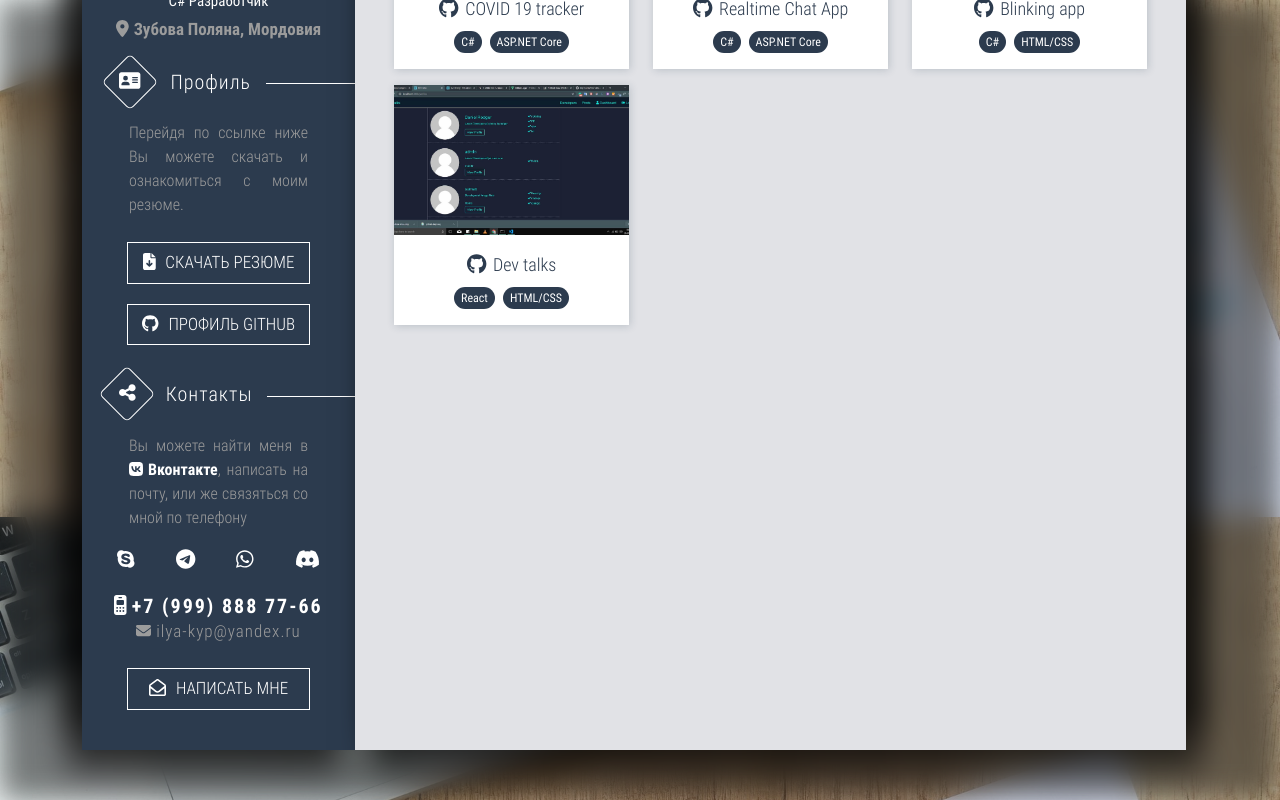
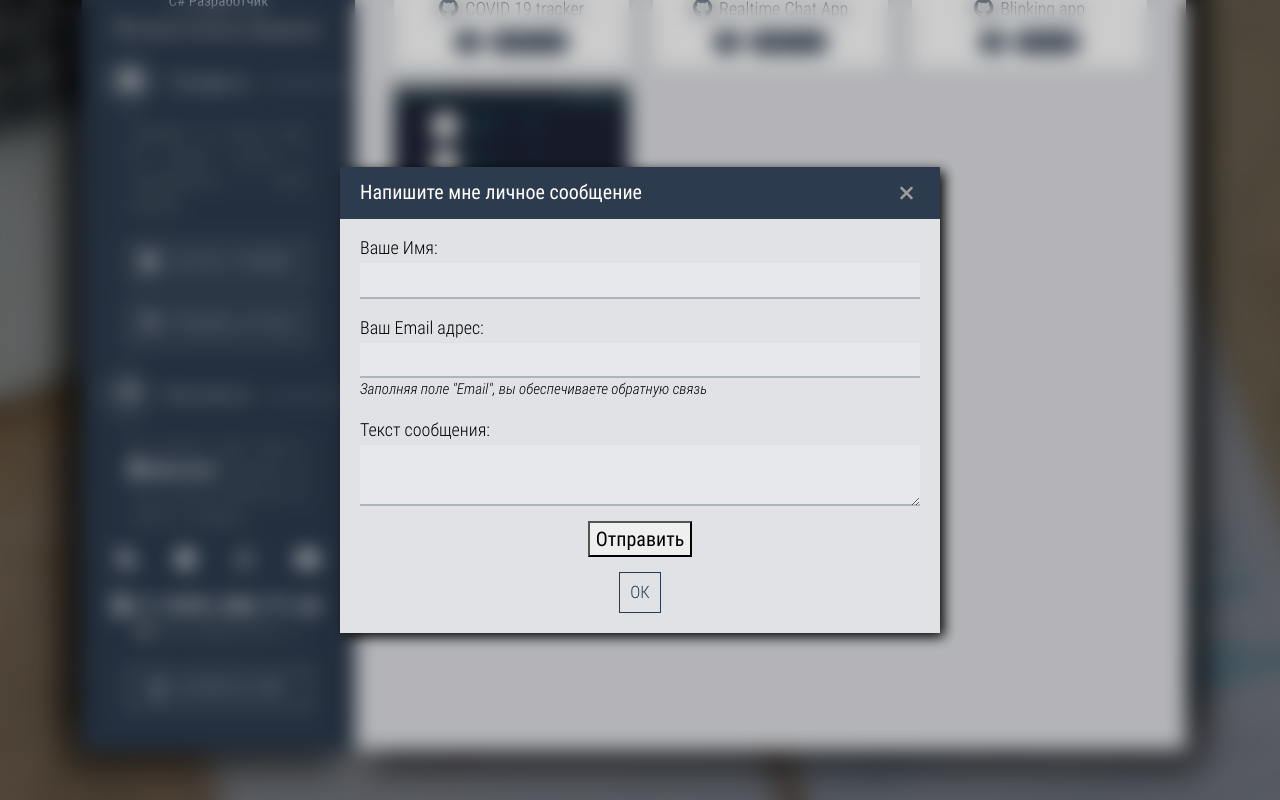
Before and after one commit to Kuprich/Kupri4.Portfolio, a React (Create React App) app: page /projects in a window 1280 px wide. Both pictures are taken after a click on the link "НАПИСАТЬ МНЕ". Shown: the part 331-1131 px from the top of the page. Built offline with nearby package versions, Linux system fonts and the light colour scheme.

Commit message:
Разработка модального окна для формы обратной связи и для подробных сведений о проекте

```diff
--- a/package.json
+++ b/package.json
@@ -3,6 +3,7 @@
   "version": "0.1.0",
   "private": true,
   "dependencies": {
+    "@emailjs/browser": "^3.6.2",
     "@fortawesome/fontawesome-svg-core": "^6.1.1",
     "@fortawesome/free-brands-svg-icons": "^6.1.1",
     "@fortawesome/free-regular-svg-icons": "^6.1.1",
--- a/public/index.html
+++ b/public/index.html
@@ -3,7 +3,10 @@
   <head>
     <meta charset="utf-8" />
     <link rel="icon" href="%PUBLIC_URL%/favicon.ico" />
-    <meta name="viewport" content="width=device-width, initial-scale=1" />
+    <meta
+      name="viewport"
+      content="width=device-width, initial-scale=1, user-scalable=no"
+    />
     <meta name="theme-color" content="#000000" />
     <meta
       name="description"
--- a/src/App.js
+++ b/src/App.js
@@ -1,10 +1,9 @@
-import React from "react"
+import React, { useState } from "react"
 import { motion } from "framer-motion"
 import Sidebar from "./components/Sidebar"
 import Navbar from "./components/Navbar"
 import About from "./pages/About"
 import Projects from "./pages/Projects"
-
 import {
   BrowserRouter as Router,
   Route,
@@ -25,6 +24,10 @@ const app_content_variant = {
       delay: 0.2,
       duration: 0.7,
       type: "spring",
+    },
+    transitionEnd: {
+      x: 0,
+      transform: "none",
     },
   },
 }
--- /dev/null
+++ b/src/components/EmailForm.js
@@ -0,0 +1,68 @@
+import emailjs from "@emailjs/browser"
+import React from "react"
+import { useRef } from "react"
+
+const EmailForm = ({ formData, setformData }) => {
+  const emailForm = useRef()
+
+  const sendEmail = (e) => {
+    e.preventDefault()
+
+    setformData({ name: "", email: "", message: "" })
+
+    emailjs
+      .sendForm(
+        "service_ki1***",
+        "template_be92***",
+        emailForm.current,
+        "ZL8PuVUrXBeOsN***"
+      )
+      .then(
+        (result) => {
+          console.log(result.text)
+        },
+        (error) => {
+          console.log(error.text)
+        }
+      )
+  }
+  return (
+    <form className="email-form" onSubmit={sendEmail} ref={emailForm}>
+      <div className="email-form__name email-form__control">
+        <label htmlFor="from_name">Ваше Имя:</label>
+        <input
+          type="text"
+          name="from_name"
+          value={formData.name}
+          onChange={(e) => setformData({ ...formData, name: e.target.value })}
+        />
+      </div>
+      <div className="email-form__email email-form__control">
+        <label htmlFor="reply_to">Ваш Email адрес:</label>
+        <input
+          type="email"
+          name="reply_to"
+          value={formData.email}
+          onChange={(e) => setformData({ ...formData, email: e.target.value })}
+        />
+        <span className="input_descr">
+          Заполняя поле "Email", вы обеспечиваете обратную связь
+        </span>
+      </div>
+      <div className="email-form__message email-form__control">
+        <label htmlFor="message">Текст сообщения:</label>
+        <textarea
+          type="text"
+          name="message"
+          value={formData.message}
+          onChange={(e) =>
+            setformData({ ...formData, message: e.target.value })
+          }
+        ></textarea>
+      </div>
+      <button type="submit">Отправить</button>
+    </form>
+  )
+}
+
+export default EmailForm
--- /dev/null
+++ b/src/components/Modal.js
@@ -0,0 +1,82 @@
+import { faXmark } from "@fortawesome/free-solid-svg-icons"
+import { FontAwesomeIcon } from "@fortawesome/react-fontawesome"
+import { AnimatePresence } from "framer-motion"
+import { motion } from "framer-motion"
+import React from "react"
+
+const myModalMotion = {
+  hidden: {
+    opacity: 0,
+  },
+
+  visible: {
+    x: 0,
+    opacity: 1,
+    transition: {
+      duration: "0.5",
+    },
+    transitionEnd: {
+      x: 0,
+      transform: "none",
+    },
+  },
+}
+
+const myModalContainerMotion = {
+  hidden: {
+    opacity: 0,
+    y: "-100px",
+  },
+  visible: {
+    y: 0,
+    opacity: 1,
+    transition: {
+      type: "tween",
+      duration: "1",
+      delay: "0.5",
+    },
+  },
+}
+
+const Modal = ({ showModal, setShowModal, modalTitle, children }) => {
+  return (
+    <AnimatePresence exitBeforeEnter>
+      {showModal && (
+        <motion.div
+          className="my-modal"
+          variants={myModalMotion}
+          initial="hidden"
+          animate="visible"
+          exit="hidden"
+        >
+          <motion.div
+            className="my-modal__container"
+            variants={myModalContainerMotion}
+            initial="hidden"
+            animate="visible"
+            exit="hidden"
+          >
+            <div className="my-modal__heading">
+              <span>{modalTitle}</span>
+              <button
+                className="close__button"
+                onClick={() => setShowModal(false)}
+              >
+                <FontAwesomeIcon icon={faXmark} />
+              </button>
+            </div>
+            <div className="my-modal__content">{children}</div>
+            <button
+              className="button button_lightBkg"
+              onClick={() => setShowModal(false)}
+            >
+              Ок
+            </button>
+          </motion.div>
+        </motion.div>
+      )}
+    </AnimatePresence>
+  )
+}
+
+export default Modal
--- a/src/components/Navbar.js
+++ b/src/components/Navbar.js
@@ -27,6 +27,10 @@ const Navbar = () => {
     visible: {
       y: 0,
       opacity: 1,
+      transitionEnd: {
+        x: 0,
+        y: 0,
+      },
     },
   }
 
--- a/src/components/ProjectCard.js
+++ b/src/components/ProjectCard.js
@@ -3,38 +3,44 @@ import { FontAwesomeIcon } from "@fortawesome/react-fontawesome"
 import React from "react"
 import "../scss/pages/projects.scss"
 
-const ProjectCard = ({ project: { name, image, descr, github_url, tags } }) => {
+const ProjectCard = ({ setShowModal, setSelectedProject, project }) => {
   return (
     <div className="col-4">
       <div className="project-card">
         <figure className="project-card__wrapper">
           <div
             className="project-card__img"
-            style={{ backgroundImage: `url(${image})` }}
+            style={{ backgroundImage: `url(${project.image})` }}
           >
             <div className="project-card__img__hover-content">
               <div className="hover-content__descr">
-                <span>{descr}</span>
+                <span>{project.descr}</span>
               </div>
               <div className="hover-content__btn_wrapper">
-                <a href="" className="hover-content__btn button button-light">
+                <button
+                  className="hover-content__btn button button-light"
+                  onClick={() => {
+                    setShowModal(true)
+                    setSelectedProject(project)
+                  }}
+                >
                   Подробнее
-                </a>
+                </button>
               </div>
             </div>
           </div>
           <a
-            href={github_url}
+            href={project.github_url}
             target="_blank"
             className="project-card__gihhub-link"
           >
             <span className="gihhub-link__icon">
               <FontAwesomeIcon icon={faGithub} />
             </span>
-            <p className="gihhub-link__name">{name}</p>
+            <p className="gihhub-link__name">{project.name}</p>
           </a>
           <div className="tags">
-            {tags.map((tag) => (
+            {project.tags.map((tag) => (
               <span className="tag">{tag}</span>
             ))}
           </div>
--- a/src/components/Sidebar.js
+++ b/src/components/Sidebar.js
@@ -1,5 +1,6 @@
 import { motion } from "framer-motion"
 import resume from "../assets/resume.pdf"
+import { useState } from "react"
 import { FontAwesomeIcon } from "@fortawesome/react-fontawesome"
 
 import {
@@ -19,11 +20,12 @@ import {
   faWhatsapp,
 } from "@fortawesome/free-brands-svg-icons"
 import { faEnvelopeOpen } from "@fortawesome/free-regular-svg-icons"
+import Modal from "./Modal"
+import EmailForm from "./EmailForm"
 
 const Sidebar = () => {
-  const handleEmailMe = () => {
-    window.open("mailto:ilya-kyp@yandex.ru")
-  }
+  const [showEmailForm, setShowEmailForm] = useState(false)
+  const [formData, setFormData] = useState({ name: "", email: "", message: "" })
 
   const sidebar_variant = {
     hidden: {
@@ -37,6 +39,9 @@ const Sidebar = () => {
         delay: 0.2,
         duration: 0.7,
         type: "spring",
+      },
+      transitionEnd: {
+        x: 0,
       },
     },
   }
@@ -77,7 +82,7 @@ const Sidebar = () => {
       </div>
 
       <div className="sidebar__btns-container">
-        <a href={resume} download="resume.pdf" className="button button-light">
+        <a href={resume} download="resume.pdf" className="button">
           <div className="">
             <span className="button__icon">
               <FontAwesomeIcon icon={faFileArrowDown} />
@@ -86,7 +91,7 @@ const Sidebar = () => {
           </div>
         </a>
 
-        <a href="https://github.com/Kuprich" className="button button-light">
+        <a href="https://github.com/Kuprich" className="button">
           <div className="">
             <span className="button__icon">
               <FontAwesomeIcon icon={faGithub} />
@@ -144,8 +149,15 @@ const Sidebar = () => {
         </div>
       </div>
 
+      <Modal
+        showModal={showEmailForm}
+        setShowModal={setShowEmailForm}
+        modalTitle="Напишите мне личное сообщение"
+      >
+        <EmailForm formData={formData} setformData={setFormData} />
+      </Modal>
       <div className="sidebar__btns-container mt-4">
-        <a className="button button-light " onClick={handleEmailMe}>
+        <a className="button" onClick={() => setShowEmailForm(true)}>
           <div>
             <span className="button__icon">
               <FontAwesomeIcon icon={faEnvelopeOpen} />
--- a/src/components/data/projects_data.js
+++ b/src/components/data/projects_data.js
@@ -8,6 +8,7 @@ const data_projects = [
     name: "COVID 19 tracker",
     image: covid,
     descr: "Это проект Covid 19 tracker",
+    detailed_descr: "Это подробное описание проекта Covid 19 tracker",
     github_url: "https://github.com/ilyaik?tab=projects",
     tags: ["C#", "ASP.NET Core"],
   },
@@ -15,6 +16,7 @@ const data_projects = [
     name: "Realtime Chat App",
     image: chatapp,
     descr: "Realtime Chat App, не знаю, что это такое",
+    detailed_descr: "Это подробное описание Realtime Chat App",
     github_url: "https://github.com/ilyaik?tab=projects",
     tags: ["C#", "ASP.NET Core"],
   },
@@ -22,6 +24,7 @@ const data_projects = [
     name: "Blinking app",
     image: blinking,
     descr: "Нано-технелогия, неизвестная людям",
+    detailed_descr: "Это подробное описание Нано-технелогия, неизвестная людям",
     github_url: "https://github.com/ilyaik?tab=projects",
     tags: ["C#", "HTML/CSS"],
   },
@@ -30,6 +33,7 @@ const data_projects = [
     image: dev_talks,
     descr:
       "Lorem ipsum dolor sit, amet consectetur adipisicing elit. Esse, quia?",
+    detailed_descr: "Это подробное описание Dev talks",
     github_url: "https://github.com/ilyaik?tab=projects",
     tags: ["React", "HTML/CSS"],
   },
--- a/src/pages/Projects.js
+++ b/src/pages/Projects.js
@@ -1,7 +1,8 @@
-import React from "react"
+import React, { useState } from "react"
 import { motion } from "framer-motion"
 import data_projects from "../components/data/projects_data"
 import ProjectCard from "../components/ProjectCard"
+import Modal from "../components/Modal"
 
 const Projects = () => {
   const projects_variant = {
@@ -15,6 +16,8 @@ const Projects = () => {
       },
     },
   }
+  const [showProjectModal, setShowProjectModal] = useState(false)
+  const [selectedProject, setSelectedProject] = useState({})
 
   return (
     <motion.div
@@ -23,10 +26,22 @@ const Projects = () => {
       initial="hidden"
       animate="visible"
     >
+      <Modal
+        showModal={showProjectModal}
+        setShowModal={setShowProjectModal}
+        modalTitle={selectedProject.name}
+      >
+        <div>{selectedProject.detailed_descr}</div>
+      </Modal>
       <div className="container">
         <div className="row">
           {data_projects.map((data_project, i) => (
-            <ProjectCard project={data_project} key={i} />
+            <ProjectCard
+              setShowModal={setShowProjectModal}
+              setSelectedProject={setSelectedProject}
+              project={data_project}
+              key={i}
+            />
           ))}
         </div>
       </div>
--- a/src/scss/index.scss
+++ b/src/scss/index.scss
@@ -20,17 +20,27 @@ a:hover {
 }
 
 body {
-  letter-spacing: 1px;
   font-size: 20px;
   font-family: "RobotoCondenced";
   color: $black;
-  background: url("../assets/bkg.jpg");
-  background-repeat: no-repeat;
-  background-size: cover;
-  background-attachment: fixed;
-  backdrop-filter: blur(15px) brightness(50%);
-  letter-spacing: 0 !important;
   font-weight: 200;
+
+  &:before {
+    display: block;
+    content: "";
+    position: fixed;
+    transform: scale(1.1);
+    top: 0;
+    left: 0;
+    width: 100%;
+    height: 100%;
+    z-index: -10000;
+    background: url("../assets/bkg.jpg");
+    background-repeat: no-repeat;
+    background-size: cover;
+    background-attachment: fixed;
+    filter: blur(10px) brightness(50%);
+  }
 }
 h1,
 h2,
@@ -47,30 +57,35 @@ h6 {
   text-transform: uppercase;
   font-size: 17px;
   font-weight: 300;
-  border: 1px solid;
+  border: 1px solid #fff;
   padding: 7px 10px;
-  transition: 0.5s !important;
+  transition: 0.3s !important;
   background-color: transparent;
+  color: #fff !important;
   cursor: pointer;
   &:hover {
-    background-color: #fff;
+    background-color: #fff !important;
     color: $dark-blue !important;
+    .button__icon {
+      color: $tomato;
+    }
   }
   &__icon {
     padding-right: 10px;
     transition: 0.5s;
   }
 }
-.button-light {
+.button_lightBkg {
   background-color: transparent;
-  border-color: #fff;
+  border-color: $dark-blue;
   border-radius: 0;
-  color: #fff !important;
+  color: $dark-blue !important;
   &:hover {
     .button__icon {
       color: $tomato;
     }
-    color: $dark-blue;
+    background-color: $dark-blue !important;
+    color: #fff !important;
   }
 }
 .tags {
@@ -164,6 +179,80 @@ h6 {
   }
 }
 
+.my-modal {
+  top: 0;
+  left: 0;
+  right: 0;
+  bottom: 0;
+  z-index: 10;
+  position: fixed;
+  background-color: rgba($color: #000000, $alpha: 0.2);
+  justify-content: center;
+  align-items: center;
+  display: flex;
+  backdrop-filter: blur(10px);
+  &__container {
+    background-color: #e1e2e6;
+    width: 600px;
+    padding: 20px;
+    box-shadow: 4px 4px 12px 0px #000;
+  }
+  &__heading {
+    display: flex;
+    justify-content: space-between;
+    background-color: $dark-blue;
+    color: #fff;
+    margin: -20px -20px 0;
+    padding: 10px 20px;
+    font-weight: 400;
+    .close__button {
+      background-color: transparent;
+      color: $light-gray;
+      border: none;
+      transition: 0.3s;
+      &:hover {
+        color: $tomato;
+      }
+    }
+  }
+}
+
+.email-form {
+  padding: 15px 0px;
+  color: #000;
+  &__control {
+    margin-bottom: 15px;
+    display: flex;
+    flex-direction: column;
+    text-align: left;
+    label {
+      margin-bottom: 2px;
+      font-size: 18px;
+    }
+    .input_descr {
+      font-size: 15px;
+      font-style: italic;
+    }
+  }
+  input,
+  textarea {
+    padding: 5px 10px;
+    font-size: 17px;
+    border: none;
+    box-shadow: none;
+    background-color: rgba($color: #fff, $alpha: 0.2);
+    box-shadow: inset 0px -2px 0px 0px rgba($color: $dark-blue, $alpha: 0.3);
+    transition: 0.3s;
+    &:hover,
+    &:focus {
+      background-color: #fff;
+      box-shadow: inset 0px -4px 0px 0px rgba($color: $tomato, $alpha: 0.5);
+      border: none !important;
+      outline: none;
+    }
+  }
+}
+
 // ================== App styles =================== //
 
 .app {
--- a/src/scss/pages/projects.scss
+++ b/src/scss/pages/projects.scss
@@ -107,4 +107,23 @@
       border-color: rgba($dark-blue, 0);
     }
   }
+
+  &__popup__container {
+    position: fixed;
+    top: 50%;
+    left: 50%;
+    transform: translate(-50%, -50%);
+    background-color: #fff;
+    padding: 20px;
+    &::before {
+      content: "";
+      position: fixed;
+      top: -300px;
+      height: -300px;
+      left: 0;
+      width: 300px;
+      height: 300px;
+      background-color: rgba($dark-blue, 1);
+    }
+  }
 }
```
Also changed, not shown: 1 other file (tests, documents, lock files or other folders).
